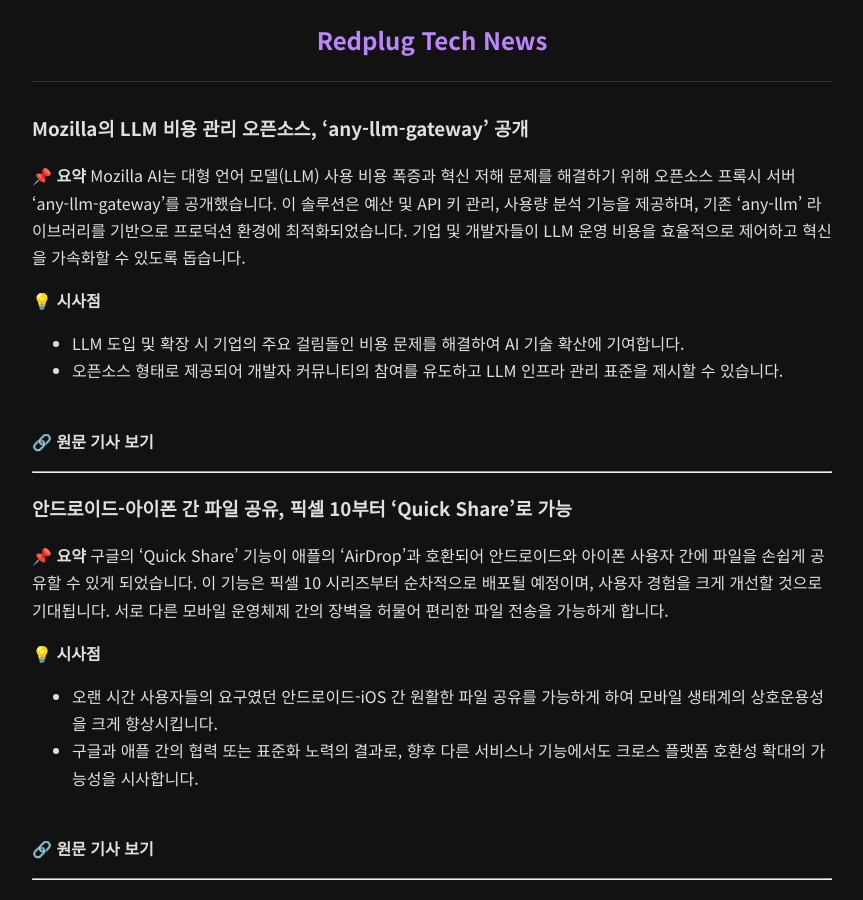
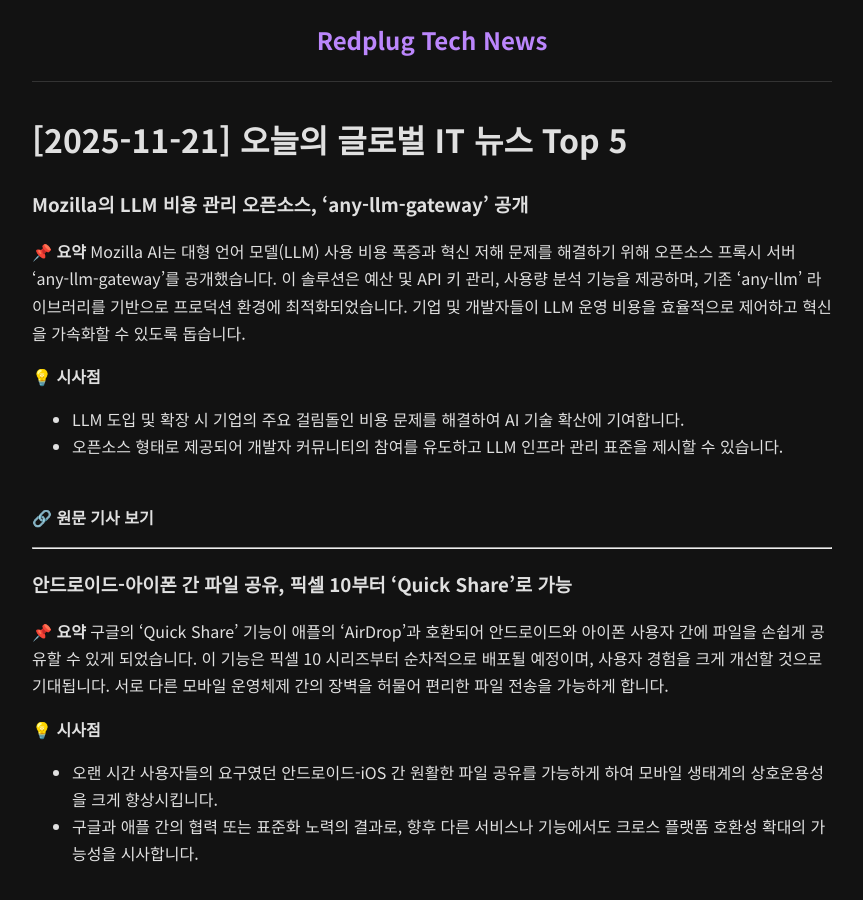
Before and after one commit to redplug/redplug.github.io, a Jekyll site: the page built from _posts/2025-11-21-daily-it-news.md, in a window 1280 px wide and 900 px high. Shown: the whole window, without its empty margins (208-1071 px from the left). Built offline with Jekyll 4.4.1, drawn with Linux system fonts in a browser that asks for light colours.

Commit message:
feat: 게시물 목록에서 날짜 표시를 제거하고, 홈이 아닌 페이지에만 제목을 조건부로 표시합니다.

```diff
--- a/_layouts/default.html
+++ b/_layouts/default.html
@@ -1,5 +1,6 @@
 <!DOCTYPE html>
 <html lang="ko">
+
 <head>
   <meta charset="UTF-8">
   <meta name="viewport" content="width=device-width, initial-scale=1.0">
@@ -30,54 +31,181 @@
       background-color: var(--bg-color);
       color: var(--text-main);
       font-family: 'Noto Sans KR', sans-serif;
-      margin: 0; padding: 0; line-height: 1.7;
+      margin: 0;
+      padding: 0;
+      line-height: 1.7;
     }
 
-    a { color: var(--text-main); text-decoration: none; transition: 0.2s; }
-    a:hover { color: var(--accent-hover); }
+    a {
+      color: var(--text-main);
+      text-decoration: none;
+      transition: 0.2s;
+    }
 
-    .container { max-width: 800px; margin: 0 auto; padding: 0 20px; }
+    a:hover {
+      color: var(--accent-hover);
+    }
+
+    .container {
+      max-width: 800px;
+      margin: 0 auto;
+      padding: 0 20px;
+    }
 
     /* 헤더 설정 (중앙 정렬 유지) */
     header {
       padding: 20px 0;
-      text-align: center; /* 중앙 정렬 */
+      text-align: center;
+      /* 중앙 정렬 */
       border-bottom: 1px solid var(--border);
       margin-bottom: 30px;
     }
-    .site-title { font-size: 1.5rem; font-weight: 700; color: var(--accent); }
 
-    footer { text-align: center; padding: 40px 0; color: var(--text-sub); font-size: 0.8rem; border-top: 1px solid var(--border); margin-top: 60px; }
+    .site-title {
+      font-size: 1.5rem;
+      font-weight: 700;
+      color: var(--accent);
+    }
+
+    footer {
+      text-align: center;
+      padding: 40px 0;
+      color: var(--text-sub);
+      font-size: 0.8rem;
+      border-top: 1px solid var(--border);
+      margin-top: 60px;
+    }
 
     /* 상세 페이지 스타일 */
-    article h1 { font-size: 2.0rem; margin-top: 1em; border-bottom: 2px solid var(--border); padding-bottom: 10px; color: #fff; }
-    article h2 { font-size: 1.6rem; margin-top: 1.5em; border-left: 4px solid var(--accent); padding-left: 15px; color: #fff; }
-    article h3 { font-size: 1.3rem; margin-top: 1.5em; color: #fff; }
-    article p { margin-bottom: 1.5em; font-size: 1.05rem; }
-    blockquote { background: rgba(187,134,252,0.1); border-left: 4px solid var(--accent); margin: 20px 0; padding: 10px 15px; color: var(--text-main); font-style: italic; }
+    article h1 {
+      font-size: 2.0rem;
+      margin-top: 1em;
+      border-bottom: 2px solid var(--border);
+      padding-bottom: 10px;
+      color: #fff;
+    }
 
-    pre, code { font-family: monospace; background-color: var(--code-bg); color: #f8f8f2; border-radius: 4px; }
-    code { padding: 2px 6px; font-size: 0.9em; }
-    pre { padding: 15px; overflow-x: auto; }
-    pre code { padding: 0; background: none; }
+    article h2 {
+      font-size: 1.6rem;
+      margin-top: 1.5em;
+      border-left: 4px solid var(--accent);
+      padding-left: 15px;
+      color: #fff;
+    }
+
+    article h3 {
+      font-size: 1.3rem;
+      margin-top: 1.5em;
+      color: #fff;
+    }
+
+    article p {
+      margin-bottom: 1.5em;
+      font-size: 1.05rem;
+    }
+
+    blockquote {
+      background: rgba(187, 134, 252, 0.1);
+      border-left: 4px solid var(--accent);
+      margin: 20px 0;
+      padding: 10px 15px;
+      color: var(--text-main);
+      font-style: italic;
+    }
+
+    pre,
+    code {
+      font-family: monospace;
+      background-color: var(--code-bg);
+      color: #f8f8f2;
+      border-radius: 4px;
+    }
+
+    code {
+      padding: 2px 6px;
+      font-size: 0.9em;
+    }
+
+    pre {
+      padding: 15px;
+      overflow-x: auto;
+    }
+
+    pre code {
+      padding: 0;
+      background: none;
+    }
 
     /* 카드 UI */
-    .post-grid { display: grid; grid-template-columns: repeat(auto-fill, minmax(340px, 1fr)); gap: 20px; }
-    .post-card { background: var(--content-bg); border: 1px solid var(--border); border-radius: 10px; padding: 20px; display: flex; flex-direction: column; transition: 0.2s; }
-    .post-card:hover { transform: translateY(-5px); border-color: var(--accent); box-shadow: 0 5px 15px rgba(0,0,0,0.5); }
-    .post-date { font-size: 0.8rem; color: var(--text-sub); margin-bottom: 8px; }
-    .post-title { font-size: 1.1rem; font-weight: bold; margin: 0 0 12px 0; line-height: 1.3; }
-    .post-excerpt { font-size: 0.9rem; color: var(--text-sub); flex-grow: 1; margin-bottom: 15px; }
-    .read-more { display: inline-block; text-align: center; padding: 6px 14px; background: rgba(255,255,255,0.05); color: var(--accent); border-radius: 5px; font-weight: 600; font-size: 0.9rem; }
-    .read-more:hover { background: var(--accent); color: #000; }
+    .post-grid {
+      display: grid;
+      grid-template-columns: repeat(auto-fill, minmax(340px, 1fr));
+      gap: 20px;
+    }
+
+    .post-card {
+      background: var(--content-bg);
+      border: 1px solid var(--border);
+      border-radius: 10px;
+      padding: 20px;
+      display: flex;
+      flex-direction: column;
+      transition: 0.2s;
+    }
+
+    .post-card:hover {
+      transform: translateY(-5px);
+      border-color: var(--accent);
+      box-shadow: 0 5px 15px rgba(0, 0, 0, 0.5);
+    }
+
+    .post-date {
+      font-size: 0.8rem;
+      color: var(--text-sub);
+      margin-bottom: 8px;
+    }
+
+    .post-title {
+      font-size: 1.1rem;
+      font-weight: bold;
+      margin: 0 0 12px 0;
+      line-height: 1.3;
+    }
+
+    .post-excerpt {
+      font-size: 0.9rem;
+      color: var(--text-sub);
+      flex-grow: 1;
+      margin-bottom: 15px;
+    }
+
+    .read-more {
+      display: inline-block;
+      text-align: center;
+      padding: 6px 14px;
+      background: rgba(255, 255, 255, 0.05);
+      color: var(--accent);
+      border-radius: 5px;
+      font-weight: 600;
+      font-size: 0.9rem;
+    }
+
+    .read-more:hover {
+      background: var(--accent);
+      color: #000;
+    }
   </style>
 </head>
+
 <body>
   <div class="container">
     <header>
       <a href="/" class="site-title">{{ site.title }}</a>
     </header>
     <main>
+      {% if page.title != "Home" %}
+      <h1>{{ page.title }}</h1>
+      {% endif %}
       {{ content }}
     </main>
     <footer>
@@ -85,4 +213,5 @@
     </footer>
   </div>
 </body>
+
 </html>
--- a/main.py
+++ b/main.py
@@ -159,11 +159,11 @@
     # 카테고리별 설정
     if category == "tech":
         file_name = f"{date_str}-daily-it-news.md"
-        post_title = f"[{now.strftime('%Y-%m-%d')}] 오늘의 글로벌 IT 뉴스 Top 5"
+        post_title = f"[{now.strftime('%Y-%m-%d')}] 글로벌 IT 뉴스 Top 5"
         category_yaml = "tech"
     else:
         file_name = f"{date_str}-daily-entertainment-news.md"
-        post_title = f"[{now.strftime('%Y-%m-%d')}] 오늘의 연예/문화 뉴스 Top 5"
+        post_title = f"[{now.strftime('%Y-%m-%d')}] 연예/문화 뉴스 Top 5"
         category_yaml = "entertainment"
 
     footer_text = "\n\n<br>\n\n> *이 포스팅은 Gemini AI가 제공한 뉴스 데이터를 기반으로 작성되었습니다.*"
```
Also changed, not shown: index.md (+1 -1 lines).
